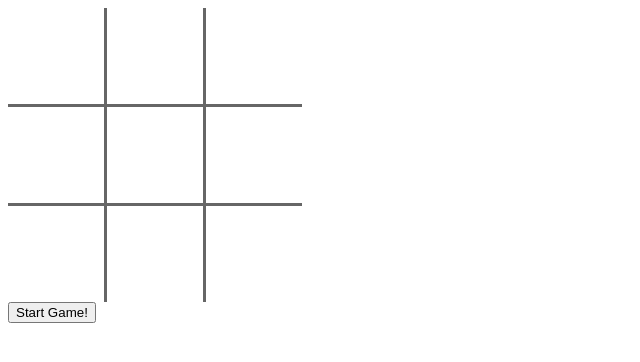
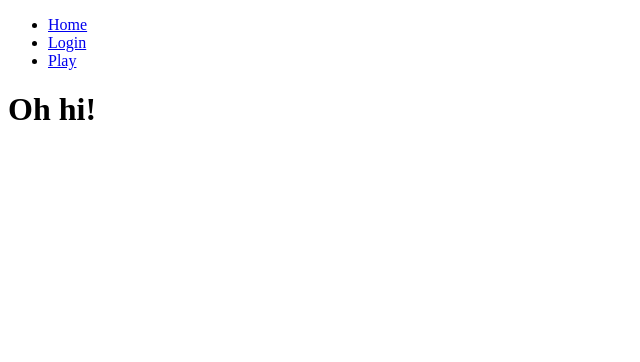
Before and after one commit to cschmidt/tic-tac-toe-ui, a React (Create React App) app: page / in a window 1280 px wide. Shown: the top 362 px of the page, without its empty margins (0-640 px from the left). Built offline with nearby package versions, Linux system fonts and the light colour scheme; what @schmidtdisturbr/tic-tac-toe-api would draw is missing.

Commit message:
Wired up some basic routes

```diff
--- a/src/App.js
+++ b/src/App.js
@@ -1,9 +1,14 @@
 import './App.css'
 import React from 'react'
+import { BrowserRouter, Route, Switch } from 'react-router-dom'
 import AWS from 'aws-sdk'
-import Board from './components/board'
 import { connect } from 'react-redux'
 import { startGame, submitMove } from './actions/tic-tac-toe-actions'
+import Board from './components/board'
+import Home from './components/home'
+import Login from './components/login'
+import TopNav from './components/top-nav'
+
 
 AWS.config.region = 'us-west-2'
 AWS.config.credentials = new AWS.CognitoIdentityCredentials({
@@ -31,7 +36,12 @@ const BoardContainer = connect(
 
 const App = () => (
   <div className='App'>
-    <BoardContainer />
+    <BrowserRouter>
+      <TopNav />
+      <Route exact path='/' component={Home}/>
+      <Route path='/login' component={Login}/>
+      <Route path='/play' component={BoardContainer}/>
+    </BrowserRouter>
   </div>
 )
 
--- /dev/null
+++ b/src/components/home.js
@@ -0,0 +1,9 @@
+import React from 'react'
+
+const Home = () => {
+  return (
+    <h1>Oh hi!</h1>
+  )
+}
+
+export default Home
--- /dev/null
+++ b/src/components/login.js
@@ -0,0 +1,9 @@
+import React from 'react'
+
+const Login = () => {
+  return (
+    <h1>Login</h1>
+  )
+}
+
+export default Login
--- /dev/null
+++ b/src/components/top-nav.js
@@ -0,0 +1,15 @@
+import React from 'react'
+import { Link } from 'react-router-dom'
+
+
+const TopNav = () => {
+  return (
+    <ul>
+      <li><Link to='/'>Home</Link></li>
+      <li><Link to='/login'>Login</Link></li>
+      <li><Link to='/play'>Play</Link></li>
+    </ul>
+  )
+}
+
+export default TopNav
```
